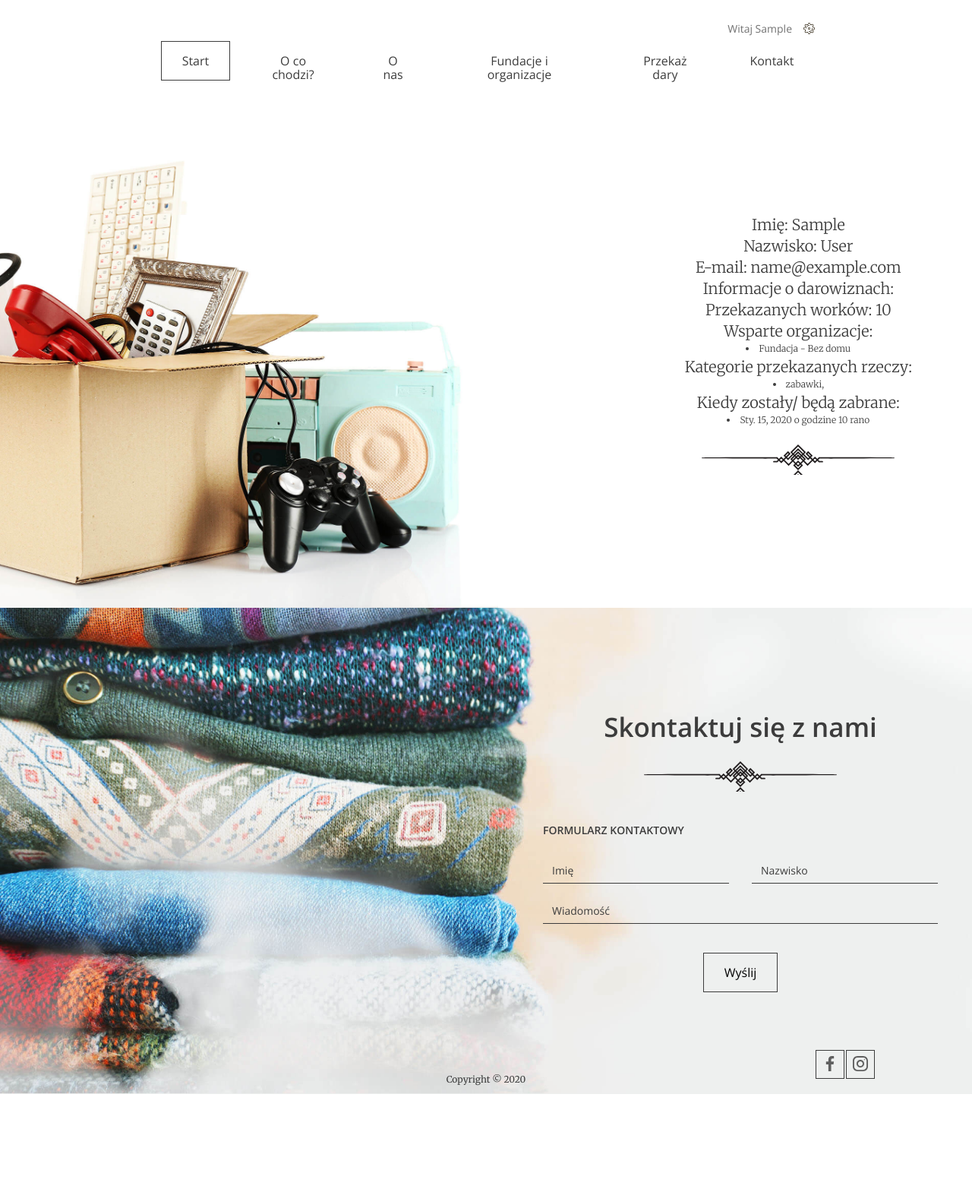
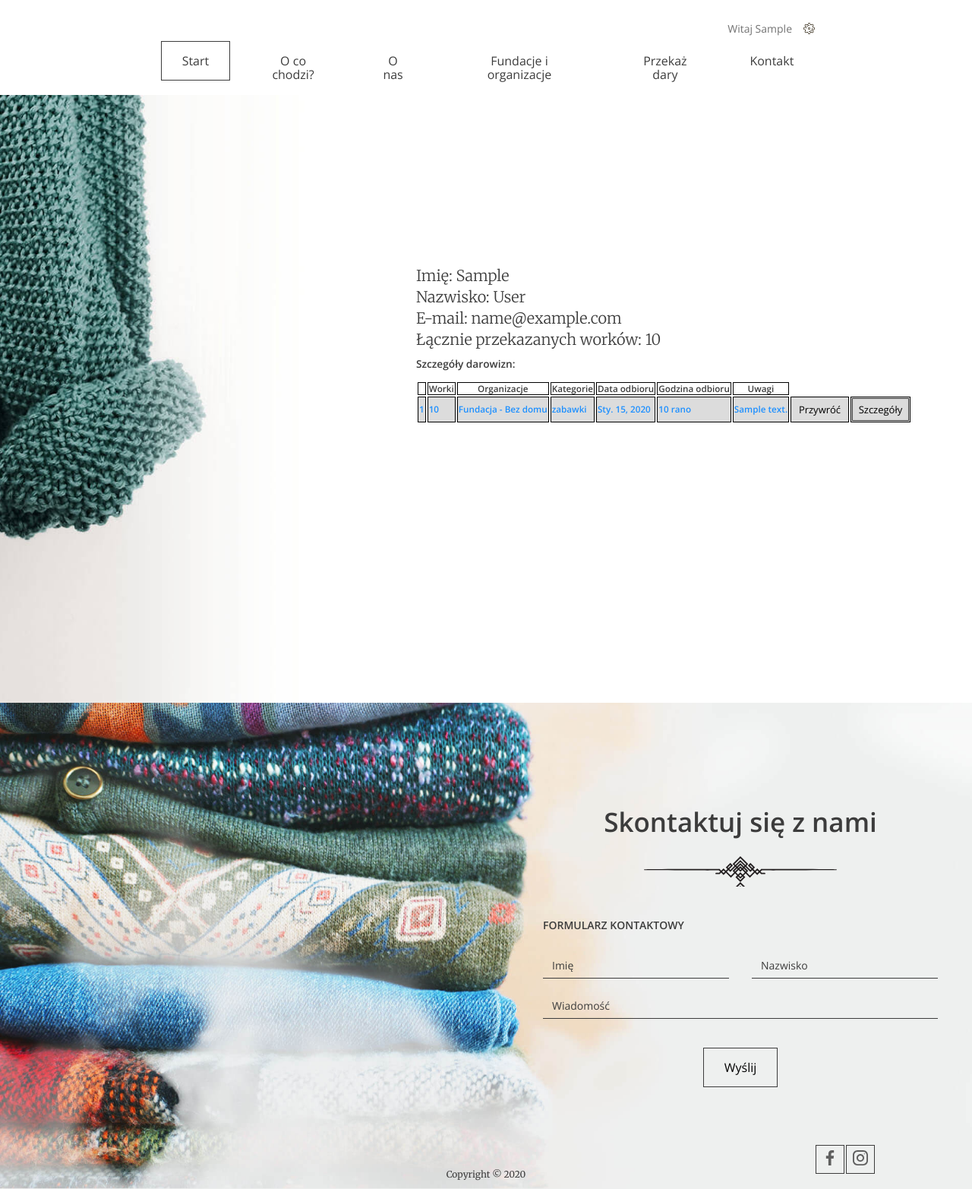
Before and after one commit to astazja/CharityDonation, a Django app: page /profile/ in a window 1280 px wide. Shown: the whole page at 76% size. Before the commit the page ends 1440 px from the top, so only its background shows below. Run offline with Django 3.2, Linux system fonts and the light colour scheme; a user stored in the database is signed in; data comes from the database, SQL or seed files in the repository; tables that the repository leaves empty hold one stand-in row (values such as "Sample post"); parts of the project's set-up code (start-up, migrations or seed data) failed here and were passed over.

Commit message:
Donation complete

```diff
--- a/CharityDonation/urls.py
+++ b/CharityDonation/urls.py
@@ -30,6 +30,6 @@ urlpatterns = [
     path('add/confirmation/', FormConfirmationView.as_view(), name="url_confirmation"),
     path('profile/change/', ChangePassword.as_view(), name="url_change"),
     path('profile/edit/', EditProfile.as_view(), name="url_edit"),
-    path('donations/', ArchiveDonation.as_view(), name="url_donations"),
-    path('donations/<int:donation_id>/', SingleDonation.as_view(), name="url_donations_details "),
+    path('archive-donations/<int:donation_id>/', ArchiveDonation.as_view(), name="url_archive"),
+    path('donation/<int:pk>/', SingleDonation.as_view(), name="url_donation"),
 ]
--- a/accounts/views.py
+++ b/accounts/views.py
@@ -48,7 +48,8 @@
     def get(self, request):
         sum_bag = 0
         if request.user.is_authenticated:
-            donations = Donation.objects.filter(user_id = request.user.id)
+            donations = Donation.objects.filter(user_id = request.user.id).order_by('is_taken', 'pic_up_date',
+                                                                                    'pic_up_time', 'quantity')
             for don in donations:
                 sum_bag += don.quantity
         context = {
--- a/donation/static/css/style.css
+++ b/donation/static/css/style.css
@@ -1843,3 +1843,38 @@ footer .bottom-line--icons a img {
   font-size: 1.2rem;
   margin: 5px;
 }
+.profiltable{
+  border: 0.1rem solid black;
+  border-collapse: collapse;
+  text-align: center;
+  align-content: center;
+  width: 60%;
+  margin: 1rem auto;
+}
+
+.profil--table form {
+  display: inline-block;
+}
+
+.profil--table th, td {
+  border: 0.1rem solid black;
+  margin: 0.1rem;
+}
+
+.user--donation-old {
+  border: 0.1rem solid black;
+  background-color: gainsboro;
+  color: dodgerblue;
+}
+
+.user--donation-active {
+  border: 0.1rem solid black;
+  background-color: white;
+  color: inherit;
+}
+
+.detail--donation {
+  text-align: center;
+  align-content: center;
+  font-size: 1.6rem;
+}
--- a/templates/base.html
+++ b/templates/base.html
@@ -10,7 +10,8 @@
     <link rel="stylesheet" href="{% static "/css/style.css" %}" />
   </head>
   <body>
-    <header class="header--main-page">
+
+    <header>
       <nav class="container container--70">
 {% block log %}
     {% if user.is_authenticated  %}
@@ -19,7 +20,6 @@
             Witaj {{user.first_name}}
             <ul class="dropdown">
               <li><a href="{% url 'url_profile' %}">Profil</a></li>
-              <li><a href="{% url 'url_donations' %}">Moje zbiórki</a></li>
               <li><a href="{% url 'url_edit' %}#edit-section">Ustawienia</a></li>
               {% if user.is_superuser %}
                     <li><a href="/admin/">Panel administracyjny</a></li>
@@ -52,6 +52,7 @@
         {% block header %}
         {% endblock header %}
     </header>
+
     {% block content %}
     {% endblock content %}
 
--- a/templates/index.html
+++ b/templates/index.html
@@ -1,10 +1,9 @@
 {% extends "base.html" %}
 {% load static %}
 
-  <body>
+{% block header %}
+    <header class="header--main-page">
 
-    <header class="header--main-page">
-      {% block header %}
       <div class="slogan container container--90">
         <div class="slogan--item">
           <h1>
@@ -174,4 +173,3 @@
     </section>
     <script src="{% static "js/app.js" %}"></script>
 {% endblock content %}
-  </body>
--- a/templates/login.html
+++ b/templates/login.html
@@ -1,7 +1,6 @@
 {% extends "base.html" %}
 {% load static %}
 
-<body>
 {% block content %}
     <section id="login-section" class="login-page">
       <h2>Zaloguj się</h2>
@@ -29,4 +28,3 @@
       </form>
     </section>
 {% endblock content %}
-</body>
--- a/templates/profile.html
+++ b/templates/profile.html
@@ -1,41 +1,57 @@
 {% extends "base.html" %}
 {% load static %}
 
-<body>
+{% block header %}
     <header class="header--form-page">
-{% block header %}
       <div class="slogan container container--90">
-          <h2>
+          <h3>
           {% if user.is_authenticated %}
-
+              <div>
                 <div class="profil_title">Imię: {{ user.first_name }}</div>
                 <div class="profil_title">Nazwisko: {{ user.last_name }}</div>
                 <div class="profil_title">E-mail: {{ user.email }}</div>
-            <div class="profil_title">Informacje o darowiznach:</div>
-                <div class="profil_title">Przekazanych worków: {{ bags }}</div>
-                <div class="profil_title">Wsparte organizacje:
+                <div class="profil_title">Łącznie przekazanych worków: {{ bags }}</div>
+              </div>
+              <div>
+                <h3>Szczegóły darowizn:</h3>
+                  <table class="profil--table">
+                      <thead>
+                          <th></th>
+                          <th>Worki</th>
+                          <th>Organizacje</th>
+                          <th>Kategorie</th>
+                          <th>Data odbioru</th>
+                          <th>Godzina odbioru</th>
+                          <th>Uwagi</th>
+                      </thead>
+                      <tbody>
                       {% for donation in donations %}
-                  {% if user.id == donation.user_id %}
-                    <li class="profil_subtitle">  {{ donation.institution }}</li>
-                  {% endif %}
+                          <tr class="{% if donation.is_taken %}user--donation-old{% else %}user--donation-active{% endif %}">
+                              <td>{{ forloop.counter }}</td>
+                              <td>{{ donation.quantity }}</td>
+                              <td>{{ donation.institution }}</td>
+                              <td>{{ donation.categories.all|join:', ' }}</td>
+                              <td>{{ donation.pic_up_date }}</td>
+                              <td>{{ donation.pic_up_time }}</td>
+                              <td>{{ donation.pic_up_comment }}</td>
+                              <td>
+                                  <form action="{% url 'url_archive' donation.id %}" method="post">{% csrf_token %}
+                                      <button type="submit" class="btn btn--small btn--without-border">
+                                          {% if donation.is_taken %}Przywróć{% else %}Archiwizuj{% endif %}</button>
+                                  </form>
+                              </td>
+                              <td>
+                                  <a href="{% url 'url_donation' donation.pk %}">
+                                      <button type="submit" class="btn btn--small">Szczegóły</button>
+                                  </a>
+                              </td>
+                          </tr>
                       {% endfor %}
-                </div>
-                <div class="profil_title">Kategorie przekazanych rzeczy:
-                    {% for donation in donations %}
-                        {% if user.id == donation.user_id %}
-                            <li class="profil_subtitle"> {% for cat in donation.categories.all %} {{ cat }}, {% endfor %}</li>
-                        {% endif %}
-                    {% endfor %}
-                </div>
-                <div class="profil_title">Kiedy zostały/ będą zabrane:
-                    {% for donation in donations %}
-                        {% if user.id == donation.user_id %}
-                            <li class="profil_subtitle"> {{ donation.pic_up_date }} o godzine {{ donation.pic_up_time }}</li>
-                        {% endif %}
-                    {% endfor %}
+                      </tbody>
+                  </table>
               </div>
           {% endif %}
-          </h2>
+          </h3>
       </div>
+    </header>
 {% endblock header %}
-    </header>
```
Also changed, not shown: donation/views.py (+13 -8 lines), templates/donation-details.html (deleted, +0 -27 lines), templates/donation.html (deleted, +0 -33 lines), templates/donation/donation_detail.html (added, +34 -0 lines), templates/form-confirmation.html (+10 -17 lines), templates/form.html (+4 -5 lines). Lines whose indentation alone changed are shown as unchanged.
